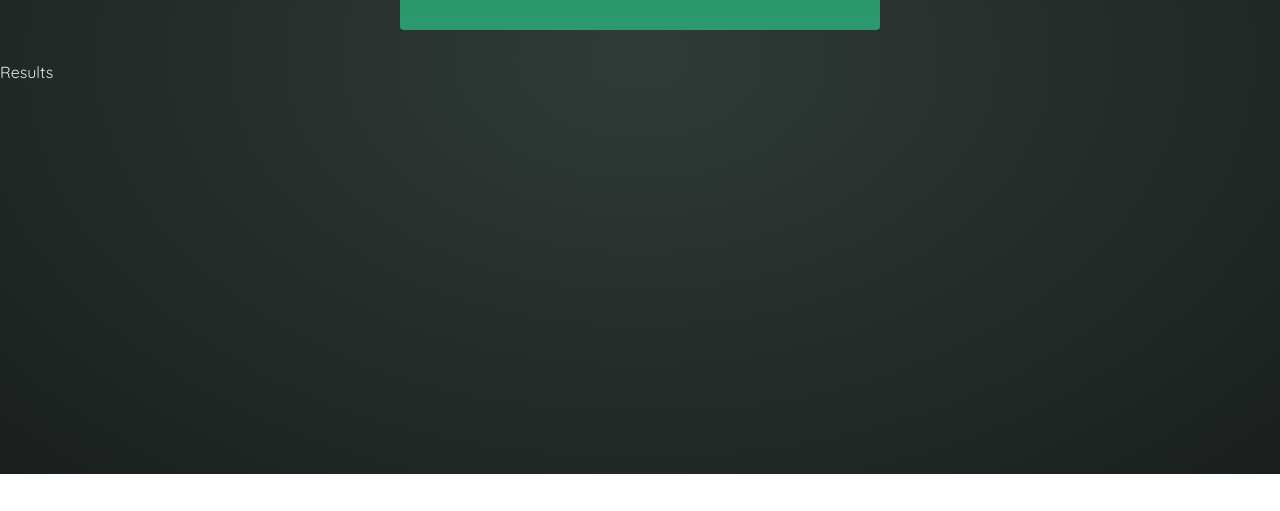
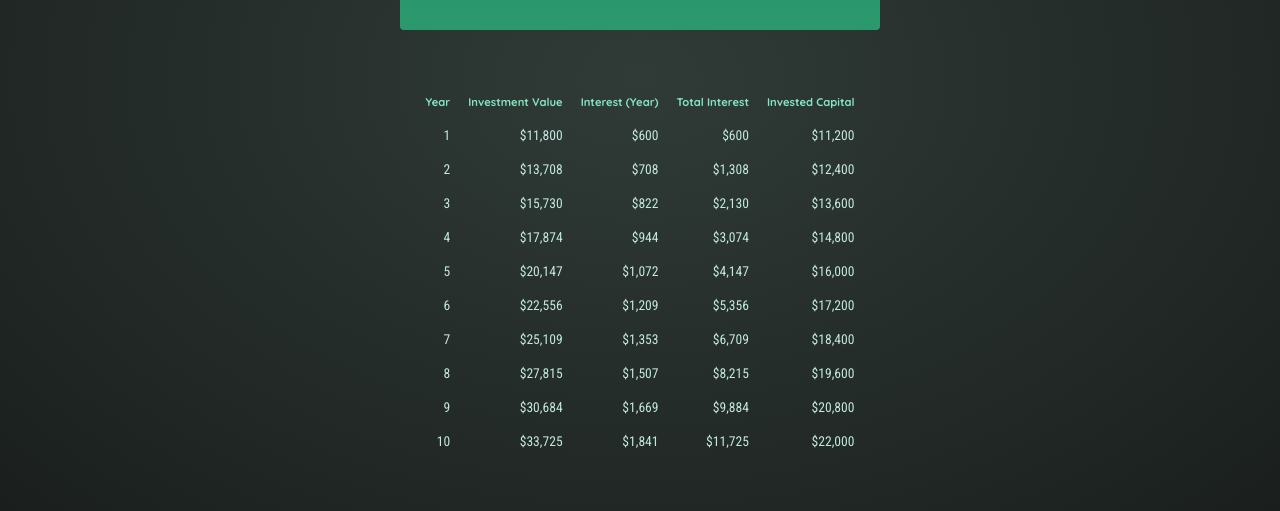
Before and after one commit to gillianroberts1/investment_Calculator, a React (Vite) app: page / in a window 1280 px wide. Shown: the part 358-869 px from the top of the page. Before the commit the page ends 832 px from the top, so only its background shows below. Built offline with nearby package versions, Linux system fonts and the light colour scheme.

Commit message:
outputting results in a list and deriving more values

```diff
--- a/src/components/Results.jsx
+++ b/src/components/Results.jsx
@@ -1,8 +1,42 @@
-import { calculateInvestmentResults } from "../util/investment"
+import { calculateInvestmentResults, formatter } from "../util/investment";
 
-export default function Results({ input}) {
-const resultsData = calculateInvestmentResults(input);
-console.log(resultsData);
+export default function Results({ input }) {
+  const resultsData = calculateInvestmentResults(input);
+  const initialInvestment =
+    resultsData[0].valueEndOfYear -
+    resultsData[0].interest -
+    resultsData[0].annualInvestment;
 
-    return <p>Results</p>
+  return (
+    <table id="result">
+      <thead>
+        <tr>
+          <th>Year</th>
+          <th>Investment Value</th>
+          <th>Interest (Year)</th>
+          <th>Total Interest</th>
+          <th>Invested Capital</th>
+        </tr>
+      </thead>
+      <tbody>
+        {resultsData.map((yearData) => {
+          const totalInterest =
+            yearData.valueEndOfYear -
+            yearData.annualInvestment * yearData.year -
+            initialInvestment;
+
+            const totalAmountInvested = yearData.valueEndOfYear - totalInterest
+          return (
+            <tr key={yearData.year}>
+              <td>{yearData.year}</td>
+              <td>{formatter.format(yearData.valueEndOfYear)}</td>
+              <td>{formatter.format(yearData.interest)}</td>
+              <td>{formatter.format(totalInterest)}</td>
+              <td>{formatter.format(totalAmountInvested)}</td>
+            </tr>
+          );
+        })}
+      </tbody>
+    </table>
+  );
 }
```
